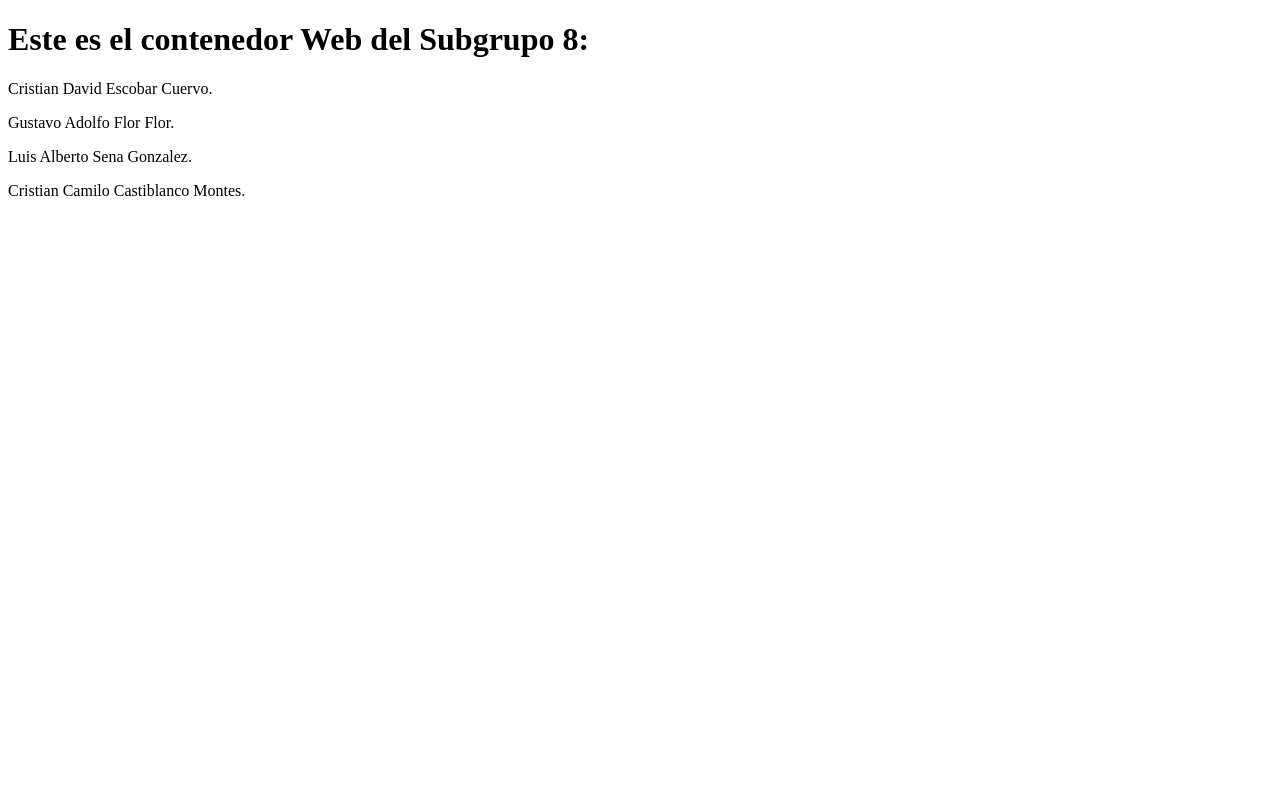
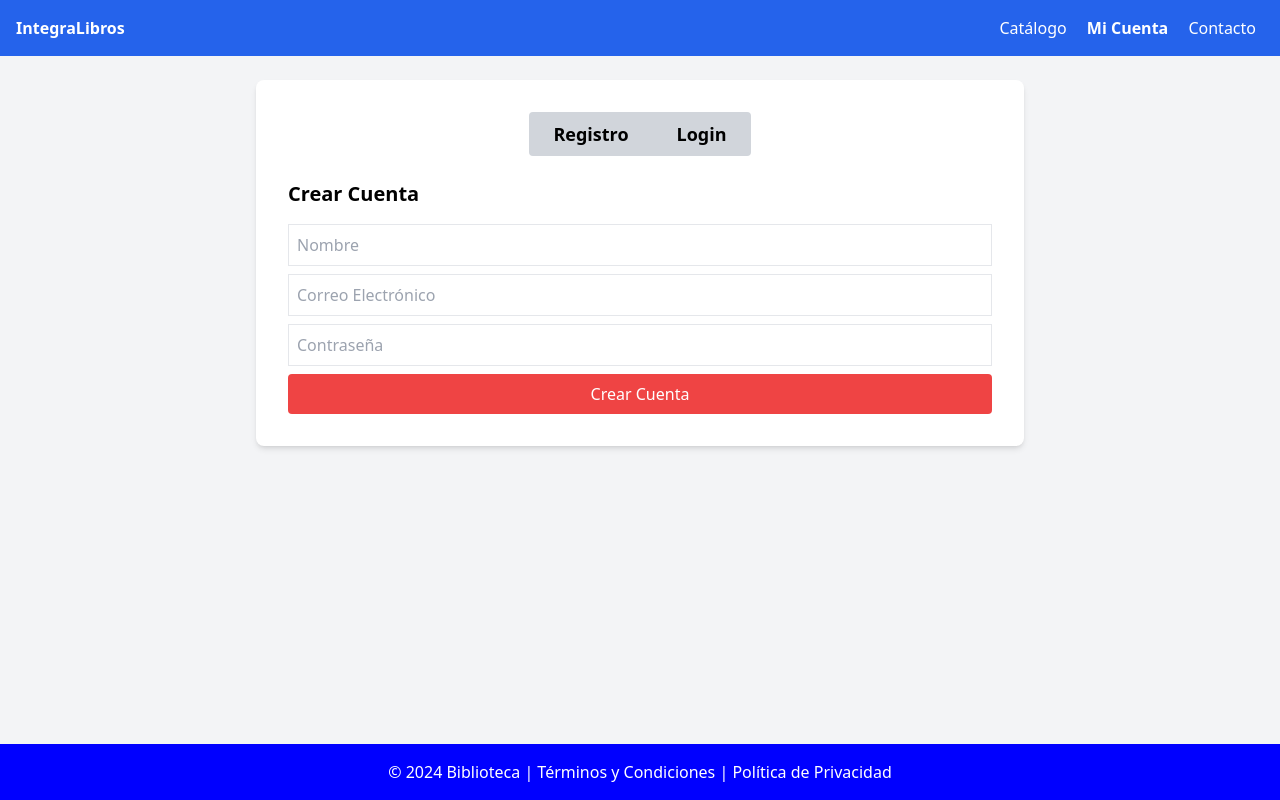
Before and after one commit to CristianCastiblanco/IntegraLibros, a plain HTML site: page frontend/index.html in a window 1280 px wide. Drawn offline with nearby package versions, Linux system fonts and the light colour scheme.

Commit message:
se crea pantalla del login

```diff
--- a/docker-compose.yml
+++ b/docker-compose.yml
@@ -11,5 +11,3 @@ services:
     container_name: frontend
     ports:
       - "8081:80"
-    depends_on:
-      - backend
--- a/frontend/index.html
+++ b/frontend/index.html
@@ -1,15 +1,68 @@
 <!DOCTYPE html>
-<HTML>
-  <head>
-    <title>IntegraLibros</title>
-  </head>
-  <body>
-    <div id="una capa">
-      <h1>Este es el contenedor Web del Subgrupo 8:</h1>
-      <p>Cristian David Escobar Cuervo.</p>
-      <p>Gustavo Adolfo Flor Flor.</p>
-      <p>Luis Alberto Sena Gonzalez.</p>
-      <p>Cristian Camilo Castiblanco Montes.</p>
+<html lang="es">
+<head>
+  <meta charset="UTF-8">
+  <meta name="viewport" content="width=device-width, initial-scale=1.0">
+  <title>Mi Cuenta</title>
+  <link rel="stylesheet" href="styles.css">
+  <script src="https://cdn.tailwindcss.com"></script>
+</head>
+<body class="bg-gray-100">
+
+<!-- Navbar -->
+<nav class="bg-blue-600 p-4 text-white">
+  <div class="container mx-auto flex justify-between">
+    <a href="index.html" class="font-bold">IntegraLibros</a>
+    <div>
+      <a href="catalog.html" class="mx-2">Catálogo</a>
+      <a href="#" class="mx-2 font-bold">Mi Cuenta</a>
+      <a href="contact.html" class="mx-2">Contacto</a>
     </div>
-  </body>
-</HTML>
+  </div>
+</nav>
+
+<!-- Contenido Principal -->
+<div class="container mx-auto p-6">
+  <div class="max-w-3xl mx-auto bg-white p-8 shadow-md rounded-lg">
+    <div class="flex justify-center mb-6">
+      <button id="btnRegister"
+              class="px-6 py-2 text-lg font-semibold rounded-l transition-colors duration-300
+           bg-gray-300 text-black hover:bg-blue-500 hover:text-white focus:outline-none">
+        Registro
+      </button>
+
+      <button id="btnLogin"
+              class="px-6 py-2 text-lg font-semibold rounded-r transition-colors duration-300
+           bg-gray-300 text-black hover:bg-blue-500 hover:text-white focus:outline-none">
+        Login
+      </button>
+    </div>
+
+    <!-- Sección de Registro -->
+    <div id="register" class="">
+      <h2 class="text-xl font-bold mb-4">Crear Cuenta</h2>
+      <input id="nameRegister" type="text" placeholder="Nombre" class="w-full p-2 border mb-2">
+      <input id="emailRegister" type="email" placeholder="Correo Electrónico" class="w-full p-2 border mb-2">
+      <input id="passwordRegister" type="password" placeholder="Contraseña" class="w-full p-2 border mb-2">
+      <button id="createAccount" class="w-full bg-red-500 text-white p-2 rounded">Crear Cuenta</button>
+    </div>
+
+    <!-- Sección de Login -->
+    <div id="login" class="hidden">
+      <h2 class="text-xl font-bold mb-4">Iniciar Sesión</h2>
+      <input id="emailLogin" type="email" placeholder="Correo Electrónico" class="w-full p-2 border mb-2">
+      <input id="passwordLogin" type="password" placeholder="Contraseña" class="w-full p-2 border mb-2">
+      <a href="#" class="text-blue-500 text-sm block mb-2">Olvidé mi contraseña</a>
+      <button id="loginS" class="w-full bg-red-500 text-white p-2 rounded">Iniciar Sesión</button>
+    </div>
+  </div>
+</div>
+
+<!-- Footer -->
+<footer class="footer">
+  <p>&copy; 2024 Biblioteca | Términos y Condiciones | Política de Privacidad</p>
+</footer>
+
+<!--<script type="module" src="script.js"></script>-->
+</body>
+</html>
--- /dev/null
+++ b/frontend/styles.css
@@ -0,0 +1,25 @@
+html, body {
+    height: 100%;
+    display: flex;
+    flex-direction: column;
+}
+
+main {
+    flex: 1;
+}
+
+.navbar {
+    background-color: blue;
+    color: white;
+    padding: 1rem;
+    box-shadow: 0 4px 6px rgba(0, 0, 0, 0.1);
+    margin-bottom: 1.5rem;
+}
+
+.footer {
+    background-color: blue;
+    color: white;
+    text-align: center;
+    padding: 1rem;
+    margin-top: auto;
+}
```
Also changed, not shown: 1 other file.
